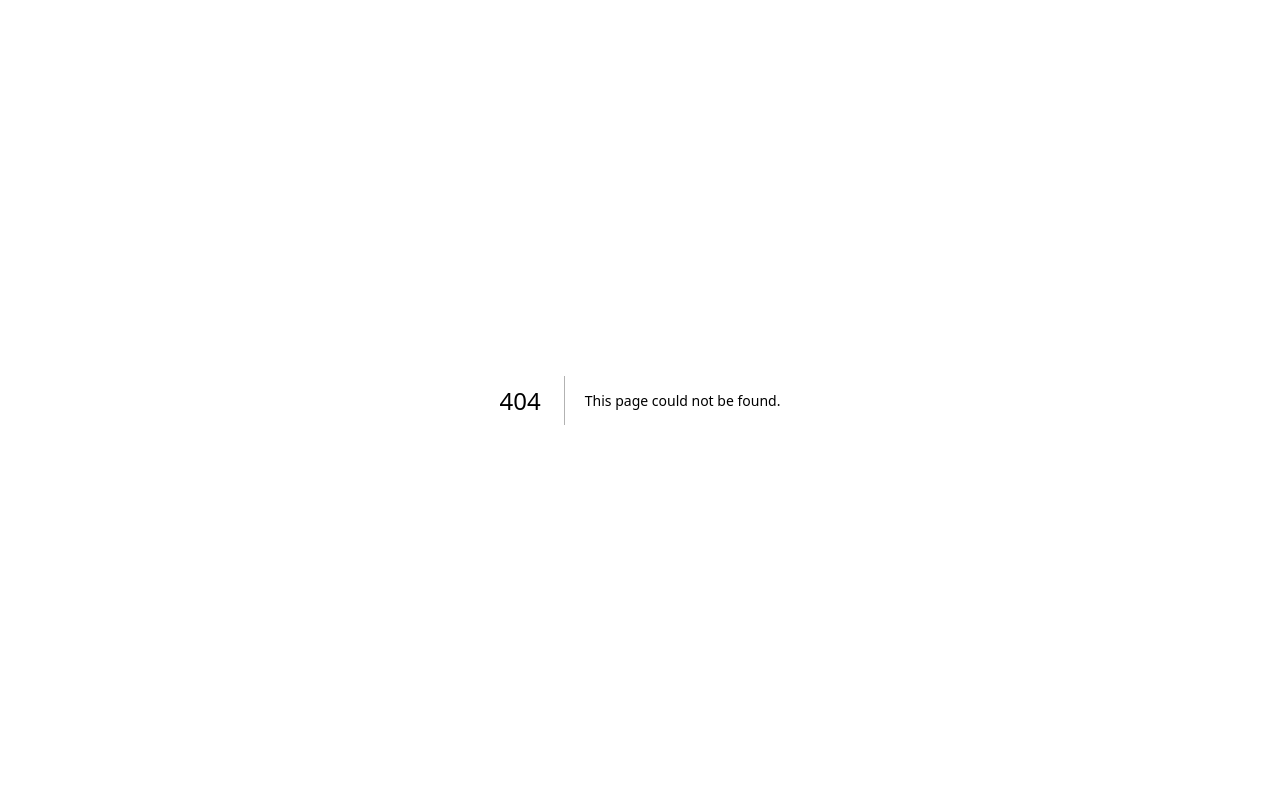
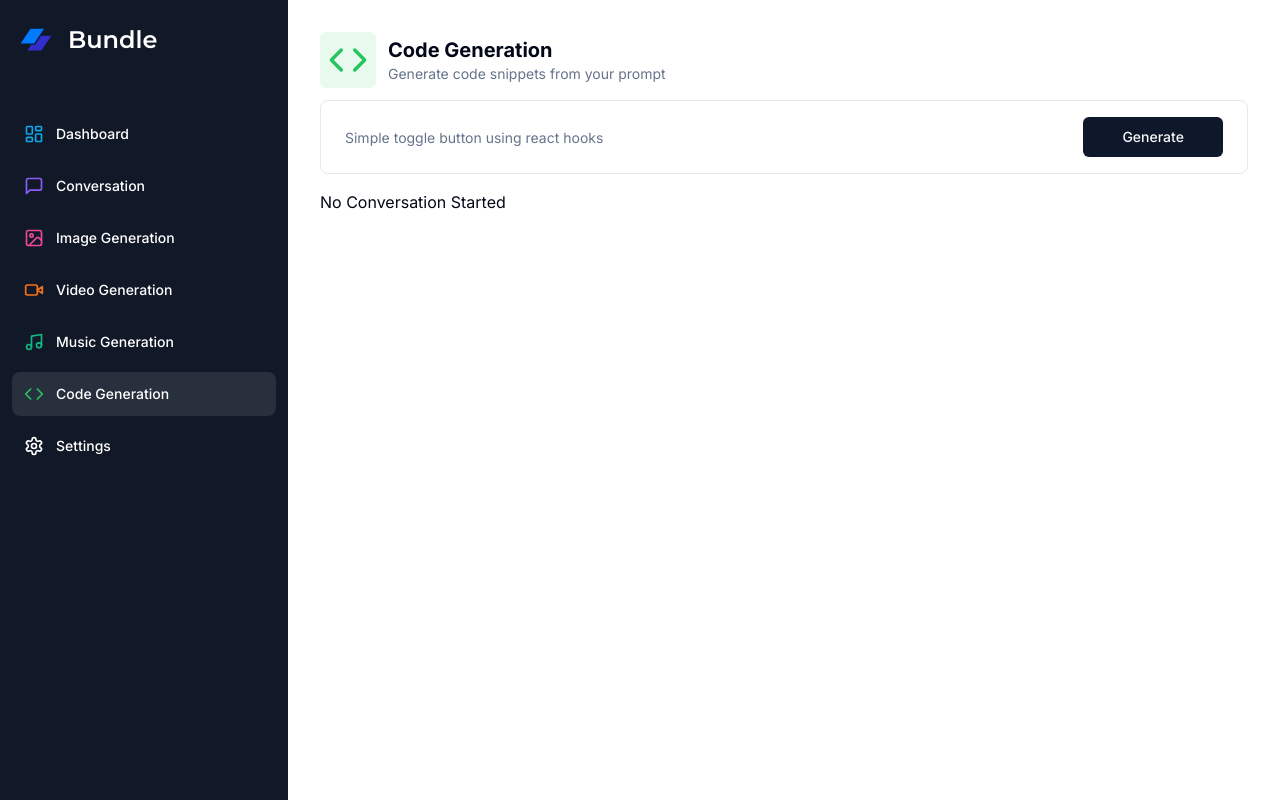
Before and after one commit to wolfgunblood/ai-saas, a Next.js app: page /code in a window 1280 px wide. Before the commit this address had no page. Built offline with nearby package versions, Linux system fonts and the light colour scheme.

Commit message:
Code generation

```diff
--- /dev/null
+++ b/app/(dashboard)/(routes)/code/constants.ts
@@ -0,0 +1,7 @@
+import * as  z from "zod"
+
+export const formSchema = z.object({
+       prompt: z.string().min(1,{
+        message: "Prompt is required"
+       }),
+});
--- /dev/null
+++ b/app/(dashboard)/(routes)/code/page.tsx
@@ -0,0 +1,143 @@
+"use client"
+
+import * as z from "zod";
+import axios from "axios";
+import { useRouter } from 'next/navigation';
+import { ChatCompletionRequestMessage } from 'openai';
+import ReactMarkdown from 'react-markdown';
+import React, { useState } from 'react'
+import { formSchema } from './constants';
+import { useForm } from 'react-hook-form';
+import { zodResolver } from '@hookform/resolvers/zod';
+import { Form, FormControl, FormField, FormItem } from "@/components/ui/form";
+import { Input } from "@/components/ui/input";
+import { Button } from "@/components/ui/button";
+
+import { Heading } from "@/components/Heading";
+import { Bot, Code, Divide, Loader, MessageSquare } from "lucide-react";
+import { cn } from "@/lib/utils";
+import UserAvatar from "@/components/UserAvatar";
+import BotAvatar from "@/components/BotAvatar";
+import toast from "react-hot-toast";
+
+type Props = {}
+
+const CodePage = (props: Props) => {
+
+  const router = useRouter();
+  const [messages, setMessages] = useState<ChatCompletionRequestMessage[]>([]);
+
+  const form = useForm<z.infer<typeof formSchema>>({
+    resolver: zodResolver(formSchema),
+    defaultValues: {
+      prompt: ""
+    }
+  })
+
+  const isLoading = form.formState.isSubmitting;
+
+  const onSubmit = async (values: z.infer<typeof formSchema>) => {
+    // console.log(values)
+    try {
+      const userMessage: ChatCompletionRequestMessage = { role: "user", content: values.prompt };
+      const newMessages = [...messages, userMessage];
+      //   console.log("Hi there")
+      const response = await axios.post("/api/code", { messages: newMessages })
+      // const response = await axios.get("/api/conversation")
+      //   console.log("Hi there 2")
+
+      setMessages((current) => [...current, userMessage, response.data])
+      form.reset();
+    } catch (error: any) {
+      toast.error("Something went wrong")
+      console.log(error)
+      //TODO
+
+    } finally {
+      router.refresh();
+    }
+
+  }
+
+
+
+  return (
+    <div>
+      <Heading
+        title="Code Generation"
+        description="Generate code snippets from your prompt"
+        icon={Code}
+        iconColor="text-green-500"
+        bgColor="bg-green-500/10"
+      />
+      <div className="px-4 lg:px-8">
+        <div>
+          <Form {...form}>
+            <form
+              onSubmit={form.handleSubmit(onSubmit)}
+              className="rounded-lg border w-full p-4 px-3 md:px-6 focus-within:shadow-sm grid grid-cols-12 gap-2"
+            >
+              <FormField
+                name="prompt"
+                render={({ field }) => (
+                  <FormItem className="col-span-12 lg:col-span-10">
+                    <FormControl className="m-0 p-0">
+                      <Input
+                        className="border-0 outline-none focus-visible:ring-0 focus-visible:ring-transparent"
+                        disabled={isLoading}
+                        placeholder="Simple toggle button using react hooks"
+                        {...field}
+                      />
+                    </FormControl>
+                  </FormItem>
+                )}
+              />
+              <Button className="col-span-12 lg:col-span-2 w-full" type="submit" size="icon" disabled={isLoading}>
+                Generate
+              </Button>
+            </form>
+          </Form>
+        </div>
+        <div className="space-y-4 mt-4">
+          {isLoading && (
+            <div className="p-8 rounded-lg w-full flex items-center justify-center bg-muted">
+              <Loader />
+            </div>
+          )}
+          {messages.length === 0 && !isLoading && (
+            <p>No Conversation Started</p>
+          )}
+          <div className="flex flex-col-reverse gap-y-4">
+            {messages.map((message) => (
+              <div
+                key={message.content}
+                className={cn(
+                  "p-8 w-full flex items-start gap-x-8 rounded-lg",
+                  message.role === "user" ? "bg-white border border-black/10" : "bg-muted"
+                )}
+              >
+                {message.role === "user" ? <UserAvatar /> : <BotAvatar />}
+                <ReactMarkdown components={{
+                  pre: ({ node, ...props }) => (
+                    <div className="overflow-auto w-full my-2 bg-black/10 p-2 rounded-lg">
+                      <pre {...props}></pre>
+                    </div>
+                  ),
+                  code: ({ node, ...props }) => (
+                    <code className="bg-black/10 rounded-lg p-1"{...props} />
+                  )
+                }}
+                  className="text-sm overflow-hidden leading-7"
+                >
+                  {message.content || ""}
+                </ReactMarkdown>
+              </div>
+            ))}
+          </div>
+        </div>
+      </div>
+    </div>
+  )
+}
+
+export default CodePage
--- /dev/null
+++ b/app/api/code/route.ts
@@ -0,0 +1,46 @@
+import { auth } from "@clerk/nextjs"
+import { NextResponse } from "next/server"
+import { Configuration, OpenAIApi } from "openai";
+
+const configuration = new Configuration({
+    apiKey: process.env.OPENAI_API_KEY,
+});
+
+const openai = new OpenAIApi(configuration);
+
+export async function POST(
+    req: Request
+) {
+    try {
+
+        const { userId } = auth();
+        const body = await req.json();
+        const { messages } = body;
+
+        if (!userId) {
+            return new NextResponse("Unauthorized", { status: 401 });
+        }
+
+        if (!configuration.apiKey) {
+            return new NextResponse("OpenAi API Key not configured", { status: 500 });
+        }
+
+        if (!messages) {
+            return new NextResponse("No messages provided", { status: 400 });
+        }
+
+        const response = await openai.createChatCompletion({
+        model: "gpt-3.5-turbo",
+        messages
+        });
+
+        return NextResponse.json(response.data.choices[0].message);
+    }
+    catch (error) {
+        console.log("[CONVERSATION ERROR]", error);
+        return new NextResponse("Internal Error", { status: 500 });
+    }
+}
+export async function GET(){
+    return NextResponse.json({message:"Hello"})
+}
--- a/package.json
+++ b/package.json
@@ -26,6 +26,7 @@
     "react-dom": "^18",
     "react-hook-form": "^7.47.0",
     "react-hot-toast": "^2.4.1",
+    "react-markdown": "^9.0.0",
     "tailwind-merge": "^1.14.0",
     "tailwindcss-animate": "^1.0.7",
     "zod": "^3.22.4"
```
Also changed, not shown: 1 other file (tests, documents, lock files or other folders).
